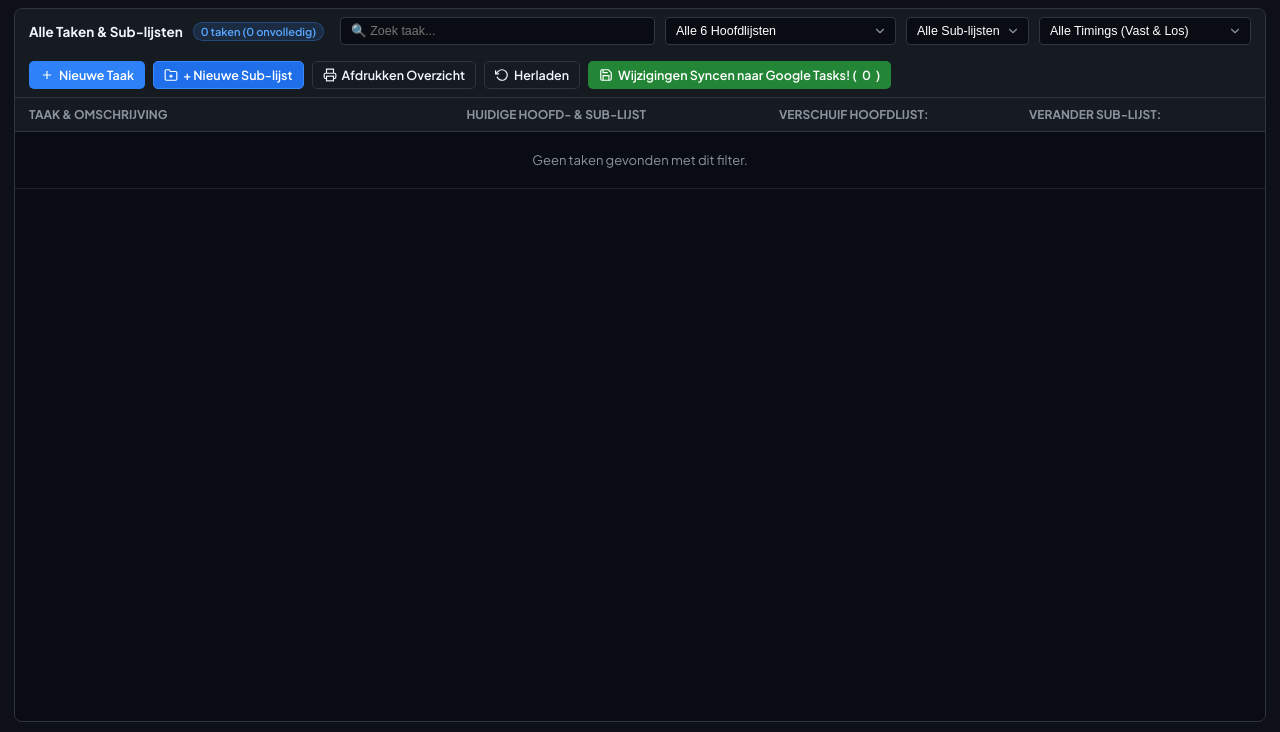
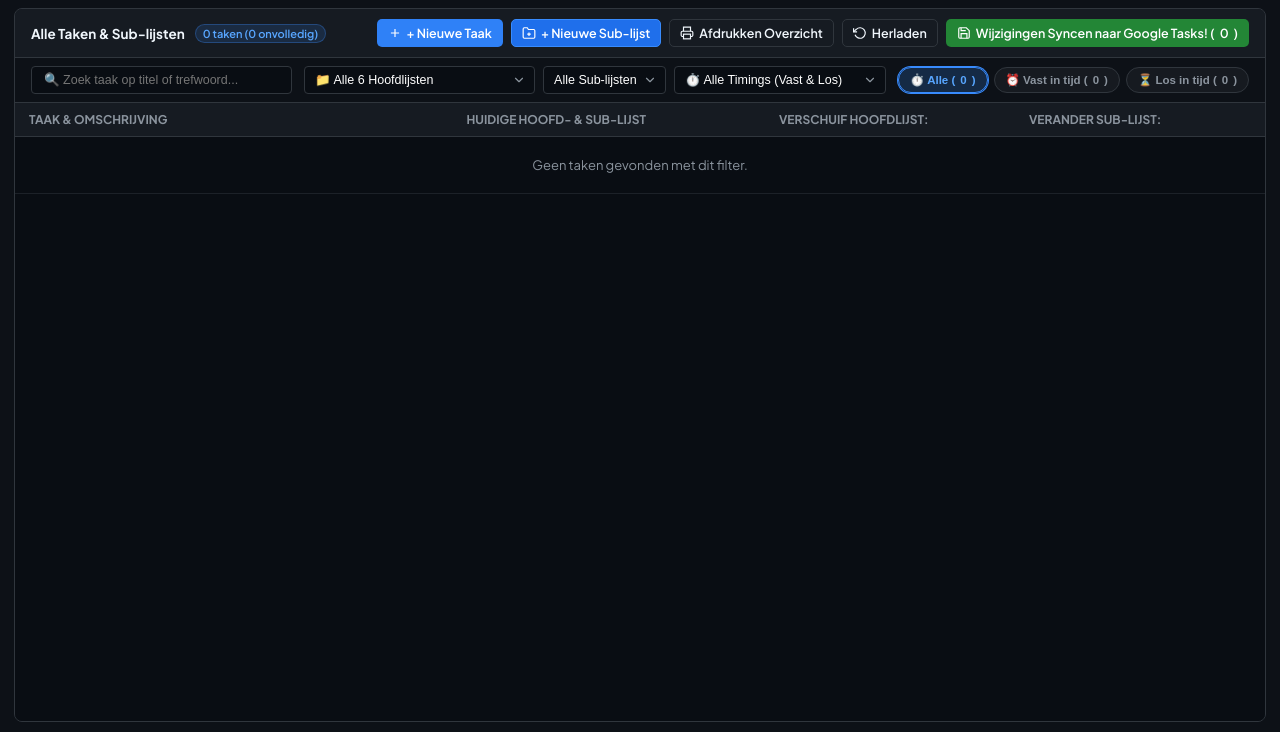
Before and after one commit to rthepen/ha-google-tasks-sync, a FastAPI app: page / in a window 1280 px wide. Shown: the part 68-800 px from the top of the page. Run offline with FastAPI, Linux system fonts and the light colour scheme; data that the repository does not hold is empty.

Commit message:
fix: splits actieknoppen en filterbalk in aparte rijen om overlap te voorkomen en voeg interactieve timing filter tabs (vast/los in tijd) toe (v1.1.29)

```diff
--- a/google_tasks_sync/app/static/css/styles.css
+++ b/google_tasks_sync/app/static/css/styles.css
@@ -300,29 +300,101 @@ html, body {
   display: flex;
   justify-content: space-between;
   align-items: center;
-  padding: 8px 14px;
+  padding: 10px 16px;
   background: #161b22;
   border-bottom: 1px solid var(--border-color);
   flex-shrink: 0;
-  gap: 16px;
+  gap: 12px;
   flex-wrap: wrap;
 }
 
-.manager-filters {
+.toolbar-actions {
+  display: flex;
+  gap: 8px;
+  align-items: center;
+  flex-wrap: wrap;
+  flex-shrink: 0;
+}
+
+.manager-filter-bar {
   display: flex;
   align-items: center;
-  gap: 10px;
+  gap: 12px;
+  padding: 8px 16px;
+  background: #0d1117;
+  border-bottom: 1px solid var(--border-color);
+  flex-wrap: wrap;
+  flex-shrink: 0;
+}
+
+.filter-group-search {
   flex: 1;
-  min-width: 320px;
+  min-width: 180px;
+}
+
+.filter-group-dropdowns {
+  display: flex;
+  align-items: center;
+  gap: 8px;
+  flex-wrap: wrap;
+}
+
+.timing-filter-pills {
+  display: flex;
+  align-items: center;
+  gap: 6px;
+  flex-wrap: wrap;
+}
+
+.timing-pill {
+  display: inline-flex;
+  align-items: center;
+  gap: 5px;
+  font-size: 11.5px;
+  font-weight: 600;
+  padding: 5px 11px;
+  border-radius: 16px;
+  cursor: pointer;
+  border: 1px solid var(--border-color);
+  background: rgba(255, 255, 255, 0.04);
+  color: var(--text-muted);
+  transition: all 0.15s ease;
+  user-select: none;
+}
+
+.timing-pill:hover {
+  background: rgba(255, 255, 255, 0.1);
+  color: #fff;
+  transform: translateY(-1px);
+}
+
+.timing-pill.active {
+  background: rgba(56, 139, 253, 0.2);
+  color: #58a6ff;
+  border-color: #388bfd;
+  box-shadow: 0 0 0 1px #388bfd;
+}
+
+.timing-pill-vast.active {
+  background: rgba(248, 81, 73, 0.2) !important;
+  color: #ff7b72 !important;
+  border-color: #f85149 !important;
+  box-shadow: 0 0 0 1px #f85149 !important;
+}
+
+.timing-pill-los.active {
+  background: rgba(88, 166, 255, 0.2) !important;
+  color: #79c0ff !important;
+  border-color: #58a6ff !important;
+  box-shadow: 0 0 0 1px #58a6ff !important;
 }
 
 .search-input {
-  flex: 1;
-  min-width: 130px;
+  width: 100%;
   background: #090d13;
   border: 1px solid var(--border-color);
   color: #fff;
-  padding: 6px 10px;
+  padding: 6px 12px;
   border-radius: 4px;
   font-size: 12.5px;
   outline: none;
@@ -346,14 +418,6 @@ html, body {
   background-repeat: no-repeat;
   background-position: right 8px center;
   background-size: 14px;
-}
-
-.toolbar-actions {
-  display: flex;
-  gap: 8px;
-  align-items: center;
-  flex-wrap: wrap;
-  flex-shrink: 0;
 }
 
 .manager-table-container {
@@ -734,10 +798,25 @@ html, body {
     padding: 10px 12px;
   }
 
-  .manager-filters {
-    min-width: 100%;
+  .manager-filter-bar {
     flex-direction: column;
+    align-items: stretch;
     gap: 8px;
+    padding: 10px 12px;
+  }
+
+  .filter-group-dropdowns {
+    flex-direction: column;
+    width: 100%;
+  }
+
+  .filter-group-dropdowns .filter-select {
+    width: 100%;
+  }
+
+  .timing-filter-pills {
+    width: 100%;
+    justify-content: flex-start;
   }
 
   .search-input,
--- a/google_tasks_sync/app/static/js/app.js
+++ b/google_tasks_sync/app/static/js/app.js
@@ -269,7 +269,9 @@ document.addEventListener('DOMContentLoaded', () => {
 
     const filtered = managerTasks.filter(t => {
       const sub = extractSublist(t.notes, t.current_list_title, t.title);
-      const timing = extractTiming(t.notes, t.title);
+      const timing = (pendingReassignments[t.id] && pendingReassignments[t.id].target_timing)
+        ? pendingReassignments[t.id].target_timing
+        : extractTiming(t.notes, t.title);
       const matchesSearch = t.title.toLowerCase().includes(query) || (t.notes || '').toLowerCase().includes(query) || sub.toLowerCase().includes(query);
       let matchesList = (listFilter === 'all') || (t.current_list_title === listFilter);
       if (listFilter === 'incomplete') {
@@ -279,6 +281,8 @@ document.addEventListener('DOMContentLoaded', () => {
       const matchesTiming = (timingFilter === 'all') || (timing === timingFilter);
       return matchesSearch && matchesList && matchesSub && matchesTiming;
     });
+
+    updateTimingFilterCounts();
 
     if (filtered.length === 0) {
       managerTbody.innerHTML = '<tr><td colspan="4" style="text-align:center; padding:20px; color:var(--text-muted);">Geen taken gevonden met dit filter.</td></tr>';
@@ -510,10 +514,51 @@ document.addEventListener('DOMContentLoaded', () => {
     btnSaveReassignments.disabled = (count === 0);
   }
 
+  function updateTimingFilterCounts() {
+    let vastCount = 0;
+    let losCount = 0;
+    managerTasks.forEach(t => {
+      const timing = (pendingReassignments[t.id] && pendingReassignments[t.id].target_timing)
+        ? pendingReassignments[t.id].target_timing
+        : extractTiming(t.notes, t.title);
+      if (timing === 'vast') vastCount++;
+      else losCount++;
+    });
+
+    const elAll = document.getElementById('count-timing-all');
+    const elVast = document.getElementById('count-timing-vast');
+    const elLos = document.getElementById('count-timing-los');
+    if (elAll) elAll.textContent = managerTasks.length;
+    if (elVast) elVast.textContent = vastCount;
+    if (elLos) elLos.textContent = losCount;
+  }
+
+  // Interactive Timing Filter Pills
+  document.querySelectorAll('.timing-pill').forEach(pill => {
+    pill.addEventListener('click', () => {
+      document.querySelectorAll('.timing-pill').forEach(p => p.classList.remove('active'));
+      pill.classList.add('active');
+      const val = pill.dataset.timing;
+      if (managerFilterTiming) {
+        managerFilterTiming.value = val;
+      }
+      renderManagerTable();
+    });
+  });
+
+  if (managerFilterTiming) {
+    managerFilterTiming.addEventListener('change', () => {
+      const val = managerFilterTiming.value;
+      document.querySelectorAll('.timing-pill').forEach(p => {
+        p.classList.toggle('active', p.dataset.timing === val);
+      });
+      renderManagerTable();
+    });
+  }
+
   managerSearch.addEventListener('input', renderManagerTable);
   managerFilterList.addEventListener('change', renderManagerTable);
   managerFilterSublist.addEventListener('change', renderManagerTable);
-  if (managerFilterTiming) managerFilterTiming.addEventListener('change', renderManagerTable);
   btnReloadManager.addEventListener('click', loadManagerTasks);
 
   btnSaveReassignments.addEventListener('click', async () => {
--- a/google_tasks_sync/app/templates/index.html
+++ b/google_tasks_sync/app/templates/index.html
@@ -4,7 +4,7 @@
   <meta charset="UTF-8">
   <meta name="viewport" content="width=device-width, initial-scale=1.0">
   <title>Google Tasks JSON & Kapitein Verdeler | Home Assistant</title>
-  <link rel="stylesheet" href="{{ root_path }}/static/css/styles.css?v=1.1.28">
+  <link rel="stylesheet" href="{{ root_path }}/static/css/styles.css?v=1.1.29">
   <link rel="preconnect" href="https://fonts.googleapis.com">
   <link rel="preconnect" href="https://fonts.gstatic.com" crossorigin>
   <link href="https://fonts.googleapis.com/css2?family=Plus+Jakarta+Sans:wght@400;500;600;700&family=JetBrains+Mono:wght@400;500&display=swap" rel="stylesheet">
@@ -57,35 +57,12 @@
             <span class="tag" id="manager-stats-tag">Laden...</span>
           </div>
 
-          <div class="manager-filters">
-            <input type="text" id="manager-search" placeholder="🔍 Zoek taak..." class="search-input">
-            <select id="manager-filter-list" class="filter-select">
-              <option value="all">Alle 6 Hoofdlijsten</option>
-              <option value="incomplete" style="color:#d29922; font-weight:bold;">⚠️ Onvolledige Taken (Inbox)</option>
-              <option value="01. Roy Persoonlijk">01. Roy Persoonlijk</option>
-              <option value="02. Karen Persoonlijk">02. Karen Persoonlijk</option>
-              <option value="03. Kapitein Roy">03. Kapitein Roy</option>
-              <option value="04. Kapitein Karen">04. Kapitein Karen</option>
-              <option value="05. Wisselende Kapiteins">05. Wisselende Kapiteins</option>
-              <option value="06. Twee Kapiteins (Samen Doen)">06. Twee Kapiteins (Samen Doen)</option>
-            </select>
-            <select id="manager-filter-sublist" class="filter-select">
-              <option value="all">Alle Sub-lijsten</option>
-              <!-- Dynamisch gevuld -->
-            </select>
-            <select id="manager-filter-timing" class="filter-select">
-              <option value="all">Alle Timings (Vast & Los)</option>
-              <option value="vast">⏰ Vast in tijd (Extern bepaald)</option>
-              <option value="los">⏳ Los in tijd (Zelf kiezen)</option>
-            </select>
-          </div>
-
           <div class="toolbar-actions">
             <button class="btn btn-primary" id="btn-open-add-task-modal" title="Nieuwe taak toevoegen">
               <svg class="icon" viewBox="0 0 24 24" fill="none" stroke="currentColor" stroke-width="2"><line x1="12" y1="5" x2="12" y2="19"></line><line x1="5" y1="12" x2="19" y2="12"></line></svg>
-              Nieuwe Taak
+              + Nieuwe Taak
             </button>
-            <button class="btn btn-primary" id="btn-open-add-sublist-modal" title="Nieuwe sub-lijst toevoegen" style="background:#1f6feb; border-color:#388bfd;">
+            <button class="btn btn-primary" id="btn-open-add-sublist-modal" title="Nieuwe universele sub-lijst toevoegen" style="background:#1f6feb; border-color:#388bfd;">
               <svg class="icon" viewBox="0 0 24 24" fill="none" stroke="currentColor" stroke-width="2"><path d="M22 19a2 2 0 0 1-2 2H4a2 2 0 0 1-2-2V5a2 2 0 0 1 2-2h5l2 3h9a2 2 0 0 1 2 2z"></path><line x1="12" y1="11" x2="12" y2="17"></line><line x1="9" y1="14" x2="15" y2="14"></line></svg>
               + Nieuwe Sub-lijst
             </button>
@@ -100,6 +77,45 @@
             <button class="btn btn-success" id="btn-save-reassignments">
               <svg class="icon" viewBox="0 0 24 24" fill="none" stroke="currentColor" stroke-width="2"><path d="M19 21H5a2 2 0 0 1-2-2V5a2 2 0 0 1 2-2h11l5 5v11a2 2 0 0 1-2 2z"></path><polyline points="17 21 17 13 7 13 7 21"></polyline><polyline points="7 3 7 8 15 8"></polyline></svg>
               Wijzigingen Syncen naar Google Tasks! (<span id="reassign-pending-count">0</span>)
+            </button>
+          </div>
+        </div>
+
+        <!-- Aparte dedicated Filterbalk (voorkomt overlap met knoppen) -->
+        <div class="manager-filter-bar">
+          <div class="filter-group-search">
+            <input type="text" id="manager-search" placeholder="🔍 Zoek taak op titel of trefwoord..." class="search-input">
+          </div>
+          <div class="filter-group-dropdowns">
+            <select id="manager-filter-list" class="filter-select" title="Filter op hoofdlijst">
+              <option value="all">📁 Alle 6 Hoofdlijsten</option>
+              <option value="incomplete" style="color:#d29922; font-weight:bold;">⚠️ Onvolledige Taken (Inbox)</option>
+              <option value="01. Roy Persoonlijk">01. Roy Persoonlijk</option>
+              <option value="02. Karen Persoonlijk">02. Karen Persoonlijk</option>
+              <option value="03. Kapitein Roy">03. Kapitein Roy</option>
+              <option value="04. Kapitein Karen">04. Kapitein Karen</option>
+              <option value="05. Wisselende Kapiteins">05. Wisselende Kapiteins</option>
+              <option value="06. Twee Kapiteins (Samen Doen)">06. Twee Kapiteins (Samen Doen)</option>
+            </select>
+            <select id="manager-filter-sublist" class="filter-select" title="Filter op sub-lijst">
+              <option value="all">📂 Alle Sub-lijsten</option>
+              <!-- Dynamisch gevuld -->
+            </select>
+            <select id="manager-filter-timing" class="filter-select" title="Filter op timing (vast of los in tijd)">
+              <option value="all">⏱️ Alle Timings (Vast & Los)</option>
+              <option value="vast">⏰ Vast in tijd (Extern bepaald)</option>
+              <option value="los">⏳ Los in tijd (Zelf kiezen)</option>
+            </select>
+          </div>
+          <div class="timing-filter-pills" id="timing-filter-pills">
+            <button type="button" class="timing-pill active" data-timing="all" id="pill-timing-all" title="Toon alle taken">
+              ⏱️ Alle (<span id="count-timing-all">0</span>)
+            </button>
+            <button type="button" class="timing-pill timing-pill-vast" data-timing="vast" id="pill-timing-vast" title="Toon alleen taken met vaste externe timing (containers, meteropname, etc.)">
+              ⏰ Vast in tijd (<span id="count-timing-vast">0</span>)
+            </button>
+            <button type="button" class="timing-pill timing-pill-los" data-timing="los" id="pill-timing-los" title="Toon taken die je zelf flexibel kunt inplannen">
+              ⏳ Los in tijd (<span id="count-timing-los">0</span>)
             </button>
           </div>
         </div>
@@ -697,7 +713,7 @@
   <!-- Toast Notification -->
   <div id="toast" class="toast"></div>
 
-  <link rel="stylesheet" href="{{ root_path }}/static/css/styles.css?v=1.1.28">
-  <script src="{{ root_path }}/static/js/app.js?v=1.1.28"></script>
+  <link rel="stylesheet" href="{{ root_path }}/static/css/styles.css?v=1.1.29">
+  <script src="{{ root_path }}/static/js/app.js?v=1.1.29"></script>
 </body>
 </html>
--- a/google_tasks_sync/config.yaml
+++ b/google_tasks_sync/config.yaml
@@ -1,6 +1,6 @@
 name: "Google Tasks Multi-Account Sync"
 description: "Automatically sync Google Tasks across multiple Google accounts with a live JSON editor, Taken Beheerder with 6 Core Lists (including 06. Twee Kapiteins - Samen Doen), Kapitein Verdeler, Mobile-Responsive Navigation, and Ingress Web UI"
-version: "1.1.28"
+version: "1.1.29"
 slug: "google_tasks_sync"
 init: false
 arch:
```
